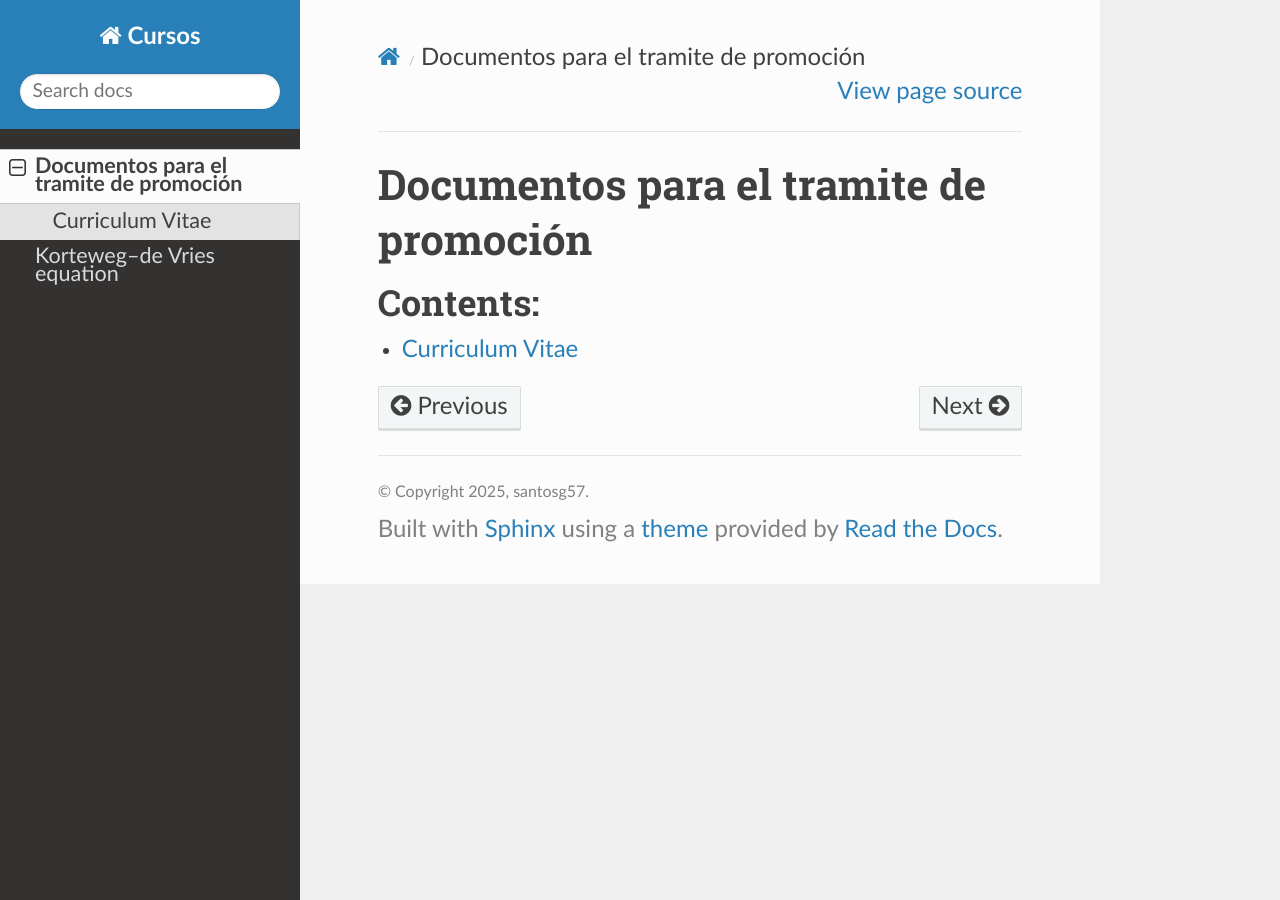
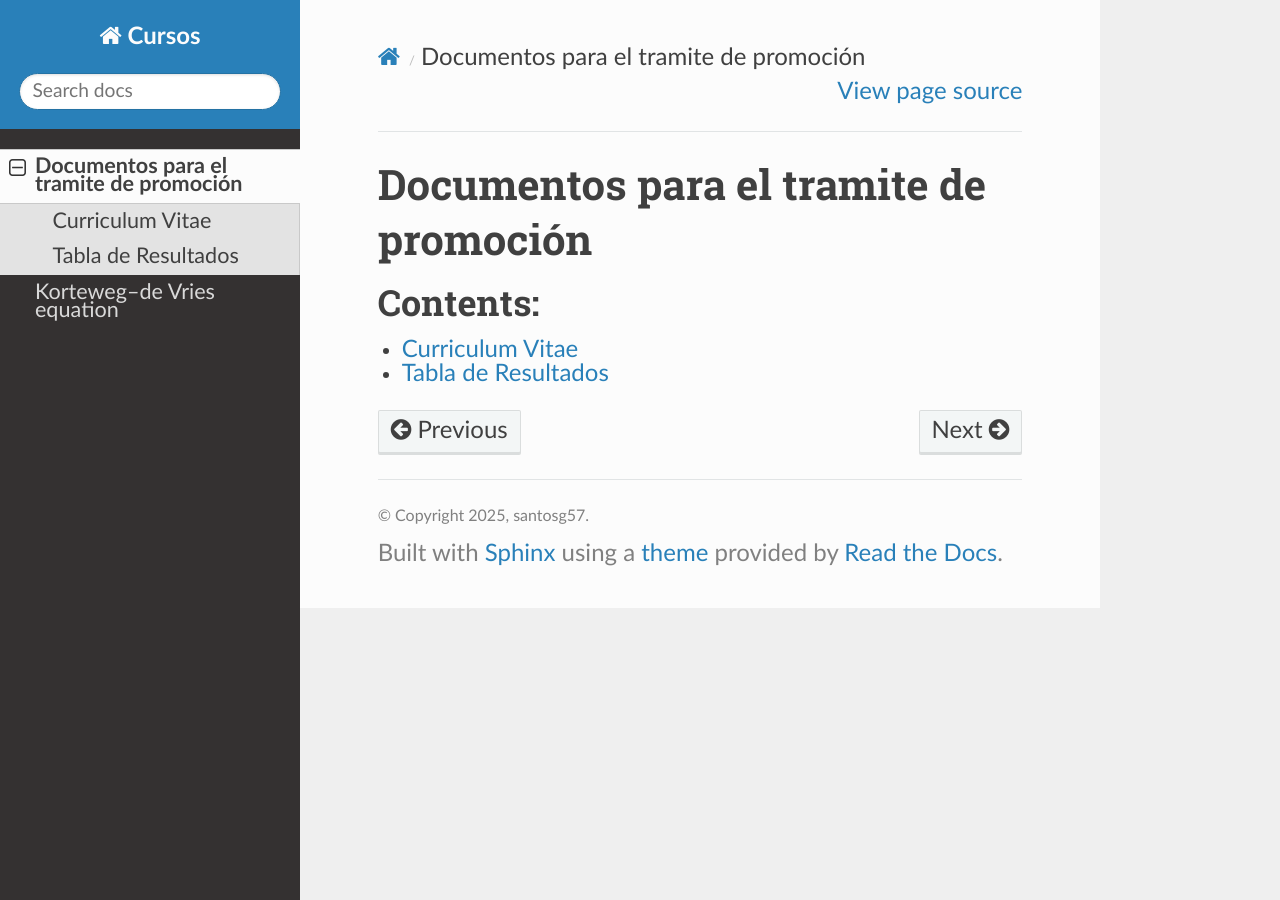
Before and after one commit to matecom57/santosg57-temarios, a Sphinx documentation site: the page built from docs/source/CV_2026/index_cv.rst, in a window 1280 px wide. Built offline with Sphinx 7.4.7 and the Read the Docs theme 3.1.0, drawn with Linux system fonts in a browser that asks for light colours; pages that are not in the unit, such as notebooks, are missing from menus.

```diff
--- a/docs/source/CV_2026/index_cv.rst
+++ b/docs/source/CV_2026/index_cv.rst
@@ -5,4 +5,5 @@ Documentos para el tramite de promoción
    :maxdepth: 1
    :caption: Contents:
 
-   CV/index2.rst
+   CV/index2
+   requisitos_cartas/tabla_resultados
```
